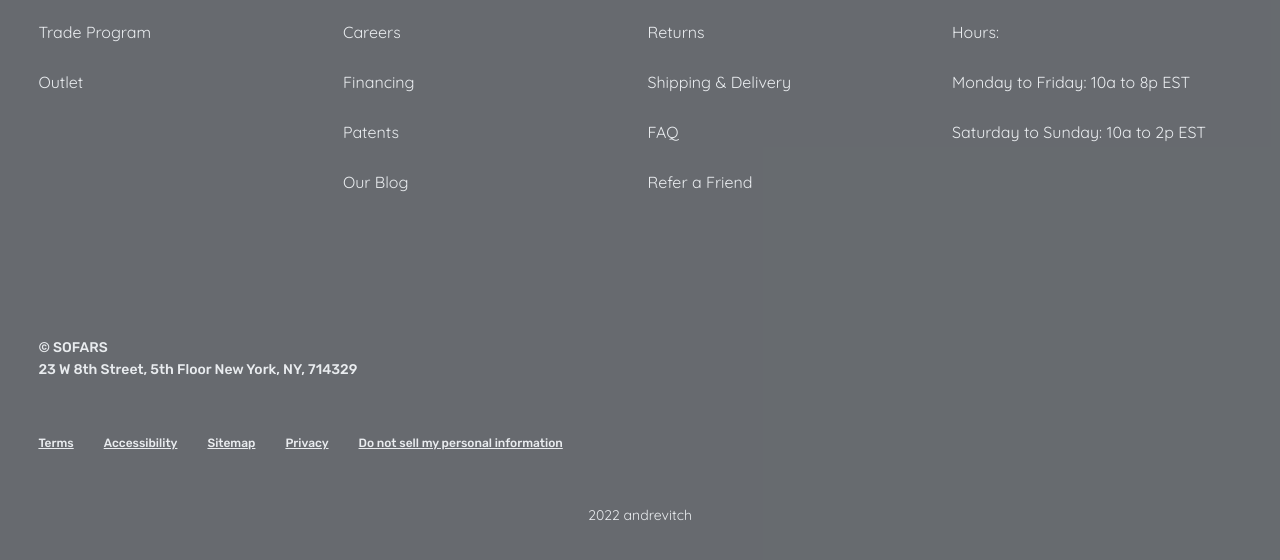
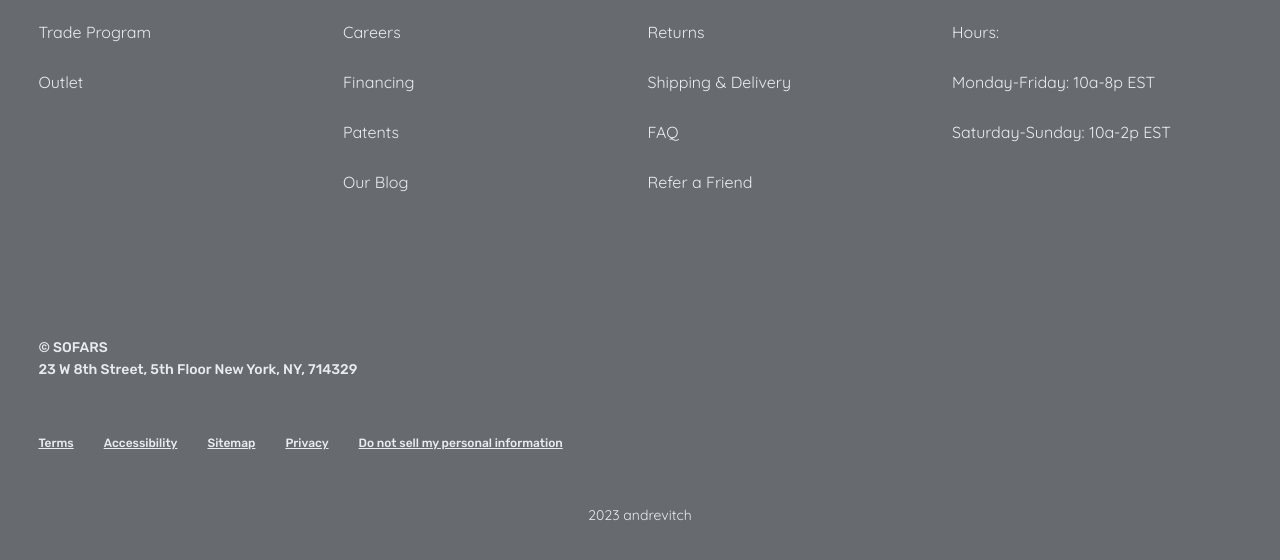
Before and after one commit to andrevitch/furniture-shop, a plain HTML site: page index.html in a window 1280 px wide. Shown: the part 4680-5240 px from the top of the page. Drawn offline with nearby package versions, Linux system fonts and the light colour scheme.

Commit message:
Update index.html

```diff
--- a/index.html
+++ b/index.html
@@ -484,8 +484,8 @@
                 <li>Email: support@sofars.com</li>
                 <li>Text: 552-275-1948</li>
                 <li>Hours:</li>
-                <li>Monday to Friday: 10a to 8p EST</li>
-                <li>Saturday to Sunday: 10a to 2p EST</li>
+                <li>Monday-Friday: 10a-8p EST</li>
+                <li>Saturday-Sunday: 10a-2p EST</li>
               </ul>
               <button class="faq-toggle">
                 <i class="fa-solid fa-plus"></i>
@@ -510,7 +510,7 @@
             <a href="#">Do not sell my personal information</a>
           </div>
 
-          <p class="copyright">2022 andrevitch</p>
+          <p class="copyright">2023 andrevitch</p>
         </div>
       </div>
     </footer>
```
